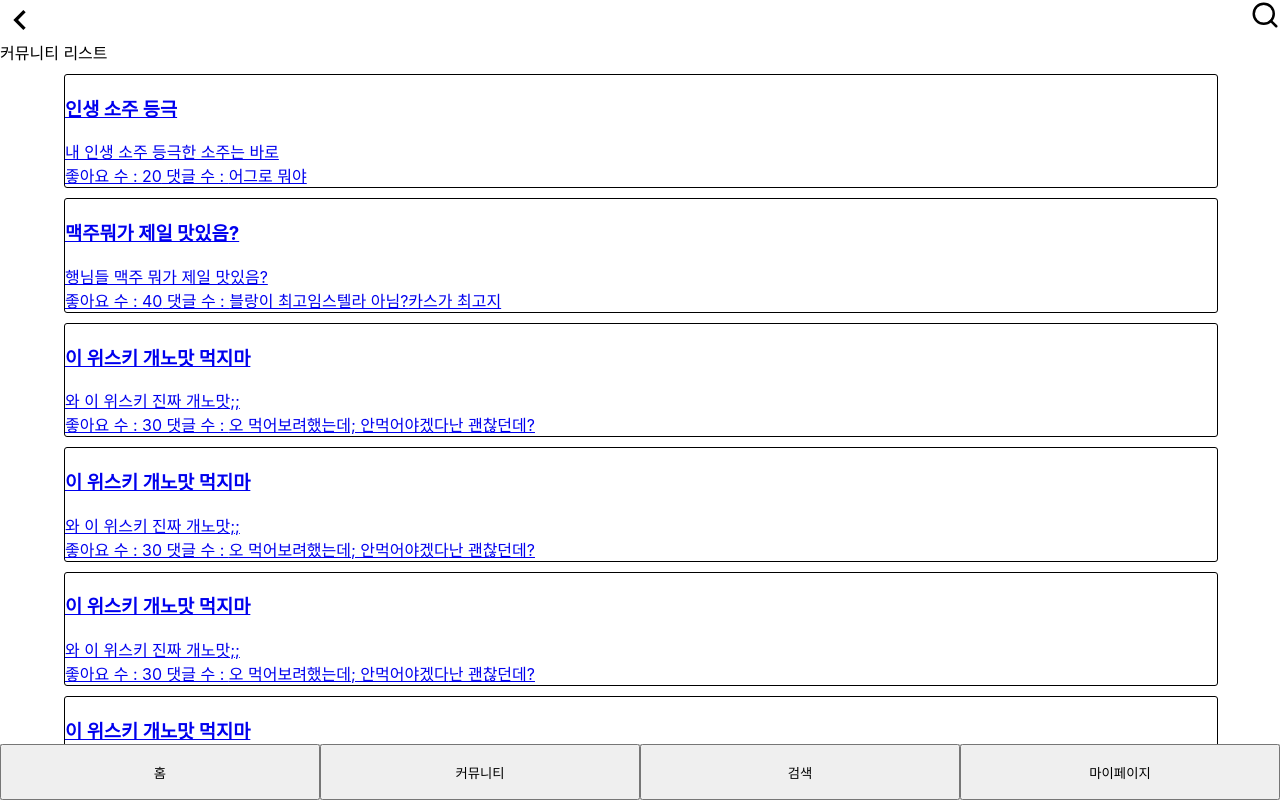
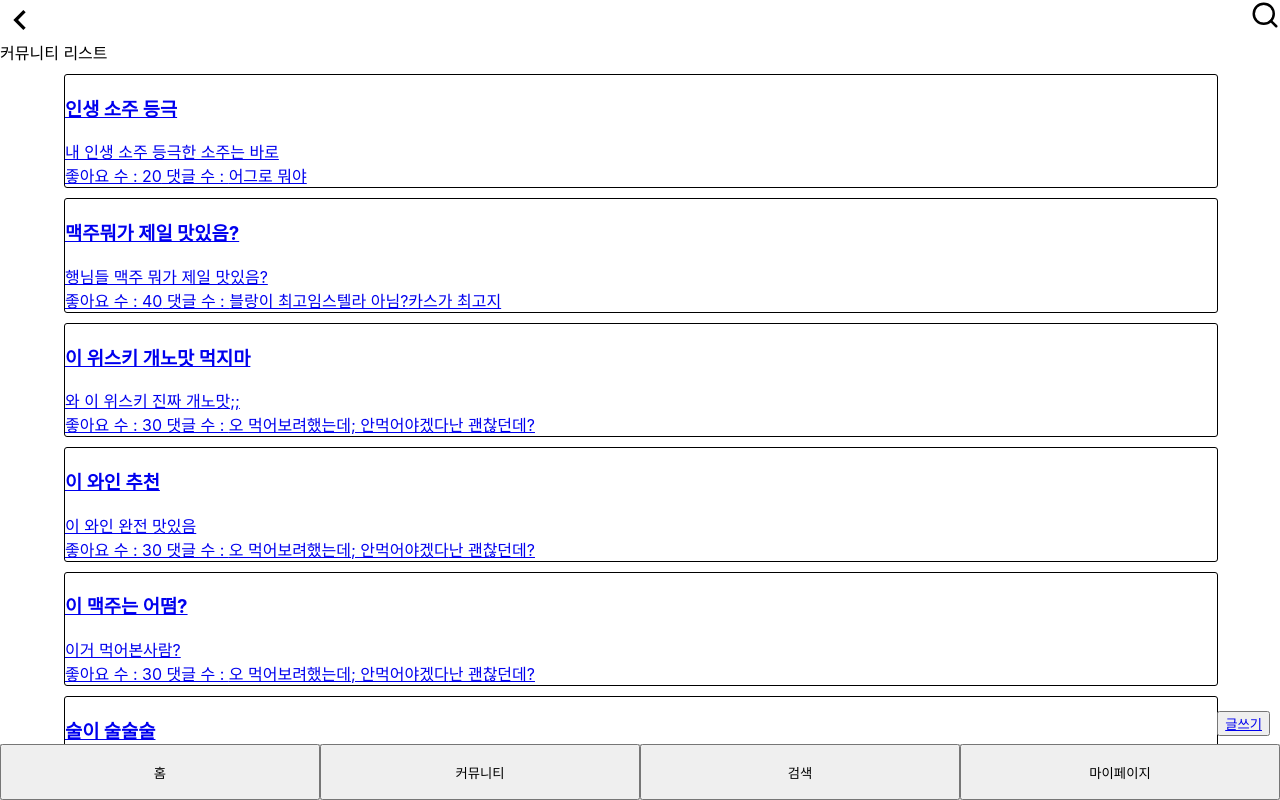
Before and after one commit to Drunken-Developers/Alcohol-react-js, a React (Create React App) app: page /community-list in a window 1280 px wide. Built offline with nearby package versions, Linux system fonts and the light colour scheme.

Commit message:
Feat: 글쓰기 버튼 제작

```diff
--- a/src/assets/css/Community.css
+++ b/src/assets/css/Community.css
@@ -7,3 +7,11 @@
 .mainHeader{
     text-align: right;
 }
+.write-btn{
+    position: sticky;
+    bottom: 1vh;
+    text-align: right;
+}
+.write-btn button{
+    margin-right: 10px;
+}
--- a/src/db/CommunityList.json
+++ b/src/db/CommunityList.json
@@ -25,32 +25,32 @@
       "id": 4,
       "like": 30,
       "comment": ["오 먹어보려했는데; 안먹어야겠다","난 괜찮던데?"],
-      "title": "이 위스키 개노맛 먹지마",
-      "content": "와 이 위스키 진짜 개노맛;;"
+      "title": "이 와인 추천",
+      "content": "이 와인 완전 맛있음"
     }, {
       "id": 5,
       "like": 30,
       "comment": ["오 먹어보려했는데; 안먹어야겠다","난 괜찮던데?"],
-      "title": "이 위스키 개노맛 먹지마",
-      "content": "와 이 위스키 진짜 개노맛;;"
+      "title": "이 맥주는 어떰?",
+      "content": "이거 먹어본사람?"
     }, {
       "id": 6,
       "like": 30,
       "comment": ["오 먹어보려했는데; 안먹어야겠다","난 괜찮던데?"],
-      "title": "이 위스키 개노맛 먹지마",
-      "content": "와 이 위스키 진짜 개노맛;;"
+      "title": "술이 술술술",
+      "content": "취한다"
     }, {
       "id": 7,
       "like": 30,
       "comment": ["오 먹어보려했는데; 안먹어야겠다","난 괜찮던데?"],
-      "title": "이 위스키 개노맛 먹지마",
-      "content": "와 이 위스키 진짜 개노맛;;"
+      "title": "술 적당히 먹자",
+      "content": "술 많이 먹으면 몸에 안좋아"
     }, {
       "id": 8,
       "like": 30,
       "comment": ["오 먹어보려했는데; 안먹어야겠다","난 괜찮던데?"],
-      "title": "이 위스키 개노맛 먹지마",
-      "content": "와 이 위스키 진짜 개노맛;;"
+      "title": "과한 음주는 몸에 해로움",
+      "content": "적당 선에서 끊어야해"
     }
   ]
 }
--- a/src/pages/community/CommunityList.js
+++ b/src/pages/community/CommunityList.js
@@ -1,17 +1,23 @@
 
 import BoardCard from "../../components/common/BoardCard.js";
-import {Outlet} from "react-router-dom";
+import {Link, Outlet} from "react-router-dom";
 import dummy from "../../db/CommunityList.json"
 import BoardCardContent from "../../components/common/BoardCardContent.js";
+import '../../assets/css/Community.css'
 
 export default function CommunityList(){
     return (
-        <div>
+        <div className="community-main">
             <Outlet/>
             커뮤니티 리스트
             {dummy.board.map((board)=>(
                 <BoardCardContent state={board} key={board.id} />
             ))}
+            <div className='write-btn'>
+                <button type='button'>
+                    <Link to='/write'>글쓰기</Link>
+                </button>
+            </div>
         </div>
     )
 }
--- a/src/pages/community/Write.js
+++ b/src/pages/community/Write.js
@@ -1,22 +1,21 @@
-import React from "react";
+import React, {useState} from "react";
 
 // const Write = (props) => {
 function Write(props) {
+    const [write, inputText] = useState('');
+    const inputWrite = (e) => {
+        console.log(e)
+        console.log(e.target.value)
+    }
     return (
         <article>
             <div> 글쓰기 </div>
-            <form onSubmit={(event) => {
-                event.preventDefault();
-                const title = event.target.title.value;
-                const body = event.target.body.value;
-                props.onCreate(title, body);
-            }}
-            >
+            <form>
                 <div>
                     <input type="text" name="title" placeholder="제목" />
                 </div>
                 <div>
-                    <textarea name="body" placeholder="내용"></textarea>
+                    <textarea name="body" placeholder="내용" onInput={inputWrite}></textarea>
                 </div>
                 <div>
                     <input type="submit" value="작성"></input>
```
